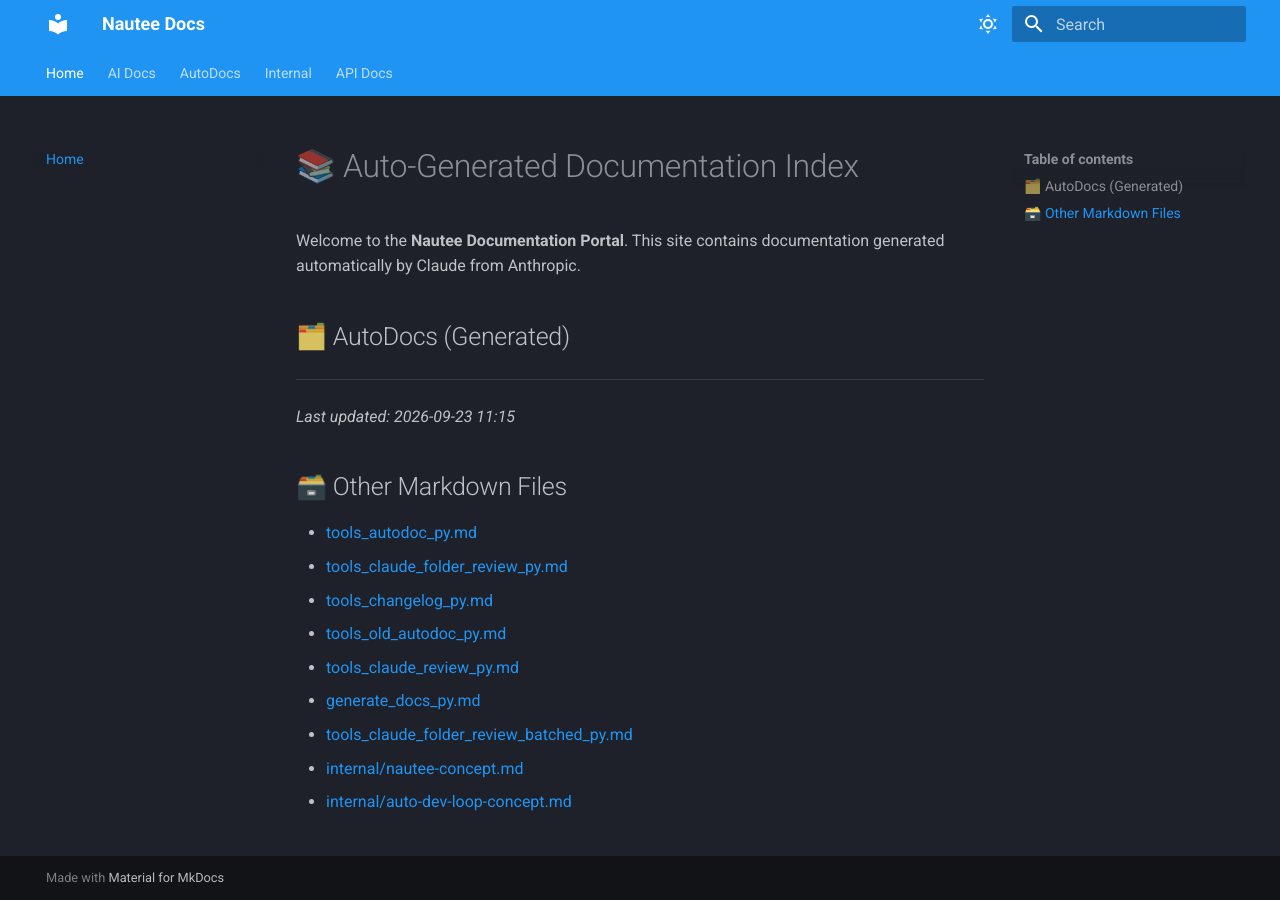
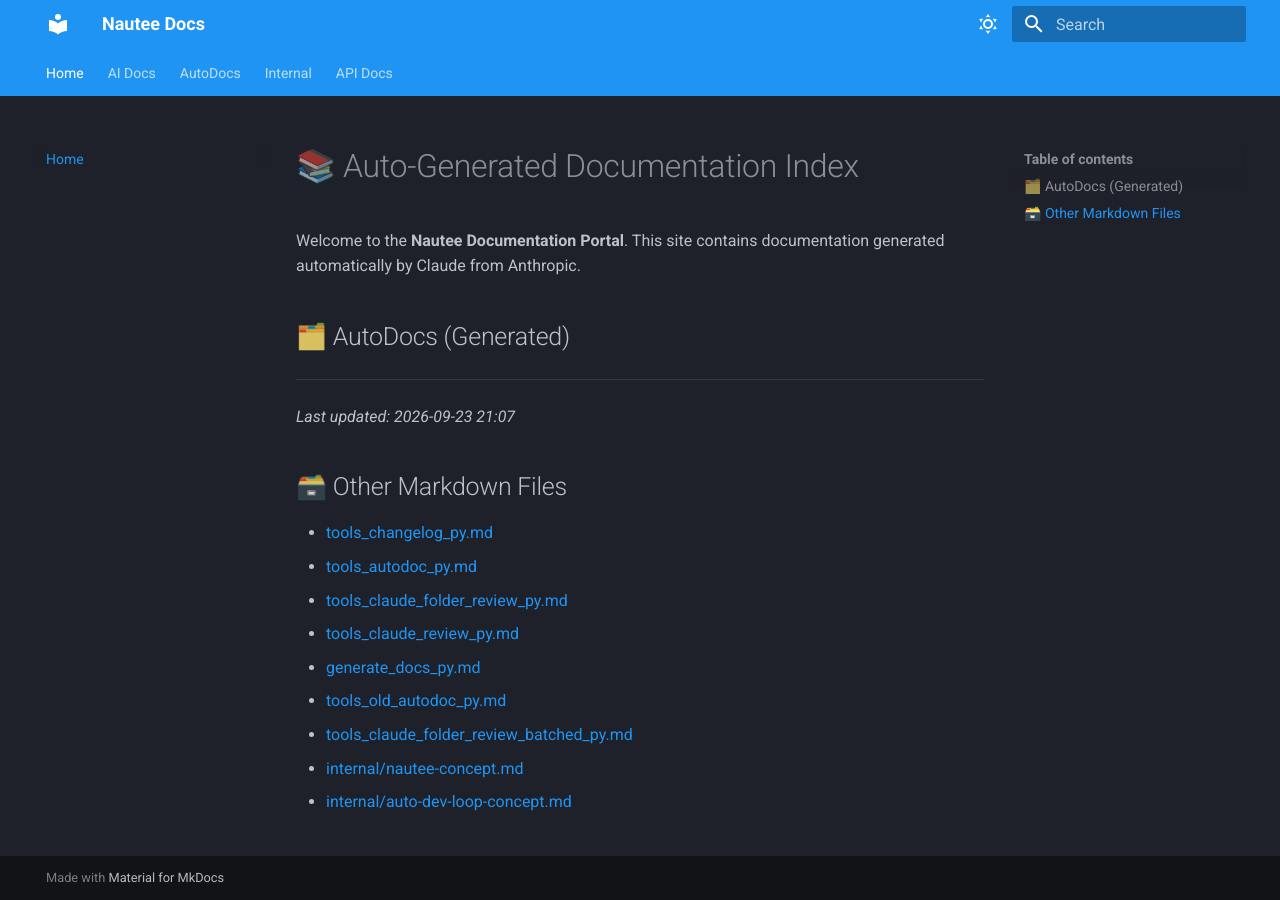
Before and after one commit to 48Nauts-Operator/nautee, an MkDocs documentation site: the page built from docs/index.md, in a window 1280 px wide. Built offline with MkDocs 1.6.1 and Material for MkDocs 9.7.7, drawn with Linux system fonts in a browser that asks for light colours.

Commit message:
📝 Auto-generated Claude docs

```diff
--- a/docs/index.md
+++ b/docs/index.md
@@ -7,16 +7,16 @@ Welcome to the **Nautee Documentation Portal**. This site contains documentation
 
 ---
 
-_Last updated: 2026-09-23 11:15_
+_Last updated: 2026-09-23 21:07_
 
 ## 🗃️ Other Markdown Files
 
+- [tools_changelog_py.md](tools_changelog_py.md)
 - [tools_autodoc_py.md](tools_autodoc_py.md)
 - [tools_claude_folder_review_py.md](tools_claude_folder_review_py.md)
-- [tools_changelog_py.md](tools_changelog_py.md)
-- [tools_old_autodoc_py.md](tools_old_autodoc_py.md)
 - [tools_claude_review_py.md](tools_claude_review_py.md)
 - [generate_docs_py.md](generate_docs_py.md)
+- [tools_old_autodoc_py.md](tools_old_autodoc_py.md)
 - [tools_claude_folder_review_batched_py.md](tools_claude_folder_review_batched_py.md)
 - [internal/nautee-concept.md](internal/nautee-concept.md)
 - [internal/auto-dev-loop-concept.md](internal/auto-dev-loop-concept.md)
```
